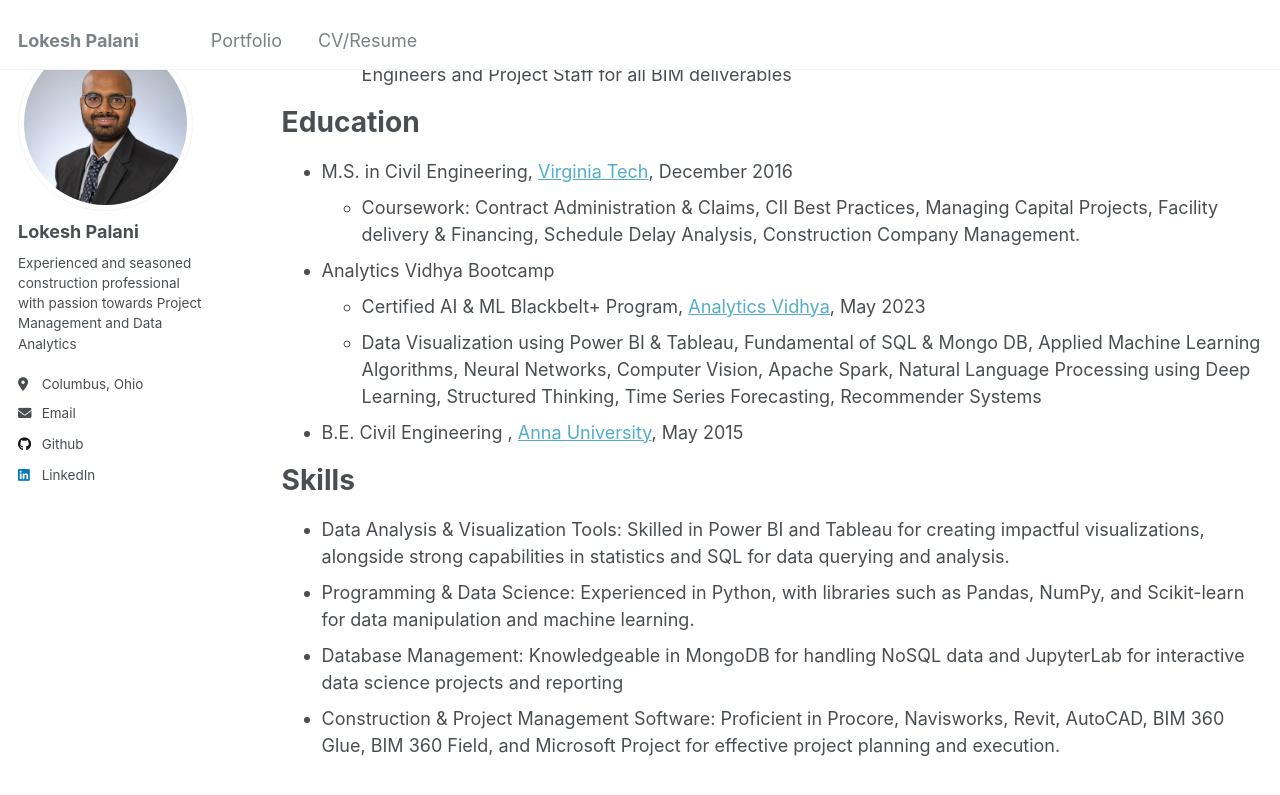
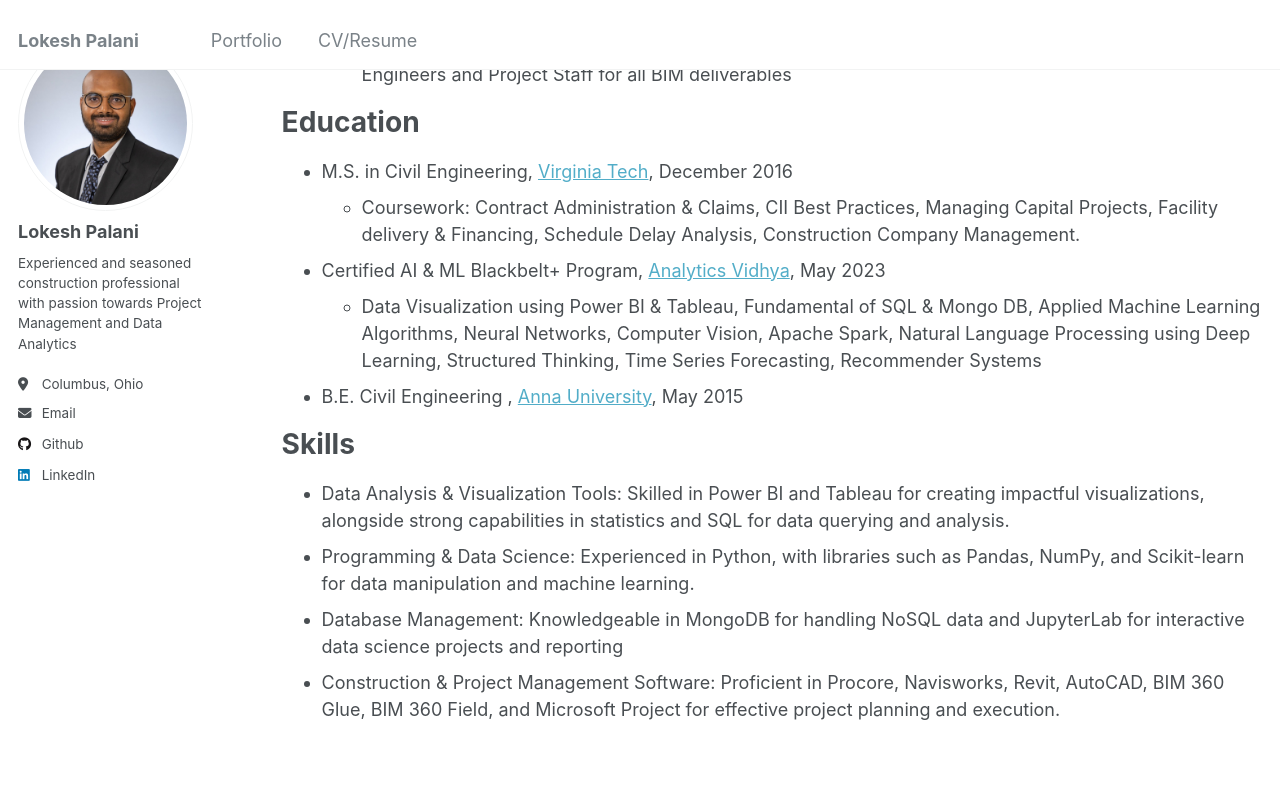
Before and after one commit to Coolinglass/coolinglass.github.io, a Jekyll site: the page built from _pages/cv.md, in a window 1280 px wide and 900 px high, scrolled down 1048 px. Shown: the top 795 px of the window. Built offline with Jekyll 4.4.1, drawn with Linux system fonts in a browser that asks for light colours.

Commit message:
Update cv.md

```diff
--- a/_pages/cv.md
+++ b/_pages/cv.md
@@ -34,8 +34,7 @@ Education
 * M.S. in Civil Engineering, [Virginia Tech](https://www.vt.edu/academics/majors/construction-engineering-and-management.html), December 2016
   * Coursework: Contract Administration & Claims, CII Best Practices, Managing Capital Projects, Facility delivery & Financing, Schedule Delay Analysis, Construction Company Management.
 
-* Analytics Vidhya Bootcamp
-  * Certified AI & ML Blackbelt+ Program, [Analytics Vidhya](https://www.analyticsvidhya.com/bbplus?utm_source=newhomepage), May 2023
+* Certified AI & ML Blackbelt+ Program, [Analytics Vidhya](https://www.analyticsvidhya.com/bbplus?utm_source=newhomepage), May 2023
   * Data Visualization using Power BI & Tableau, Fundamental of SQL & Mongo DB, Applied Machine Learning Algorithms, Neural Networks, Computer Vision, Apache Spark, Natural Language Processing using Deep Learning, Structured Thinking, Time Series Forecasting, Recommender Systems
 
 * B.E. Civil Engineering , [Anna University](https://civil.annauniv.edu/civil/index.php), May 2015
```
